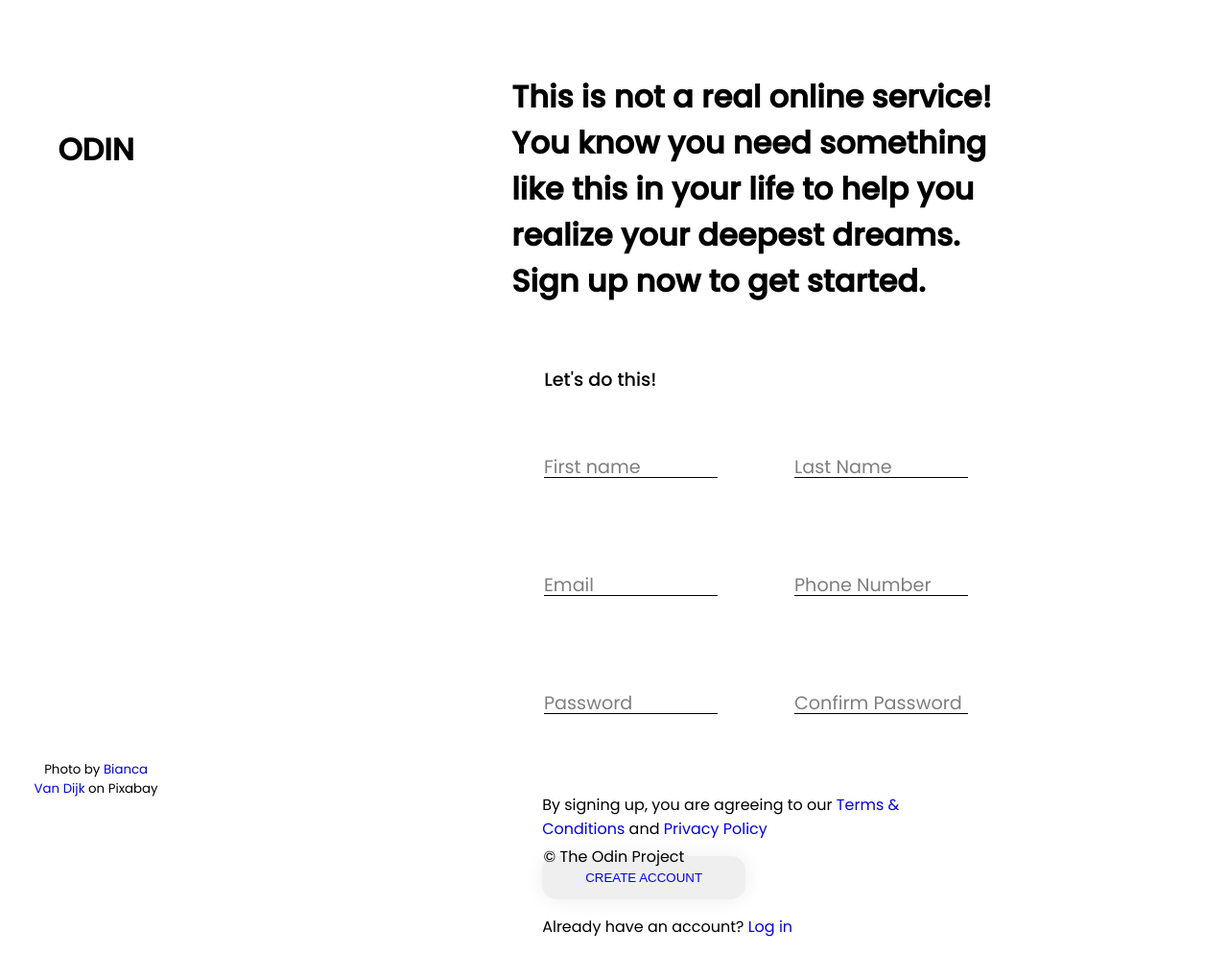
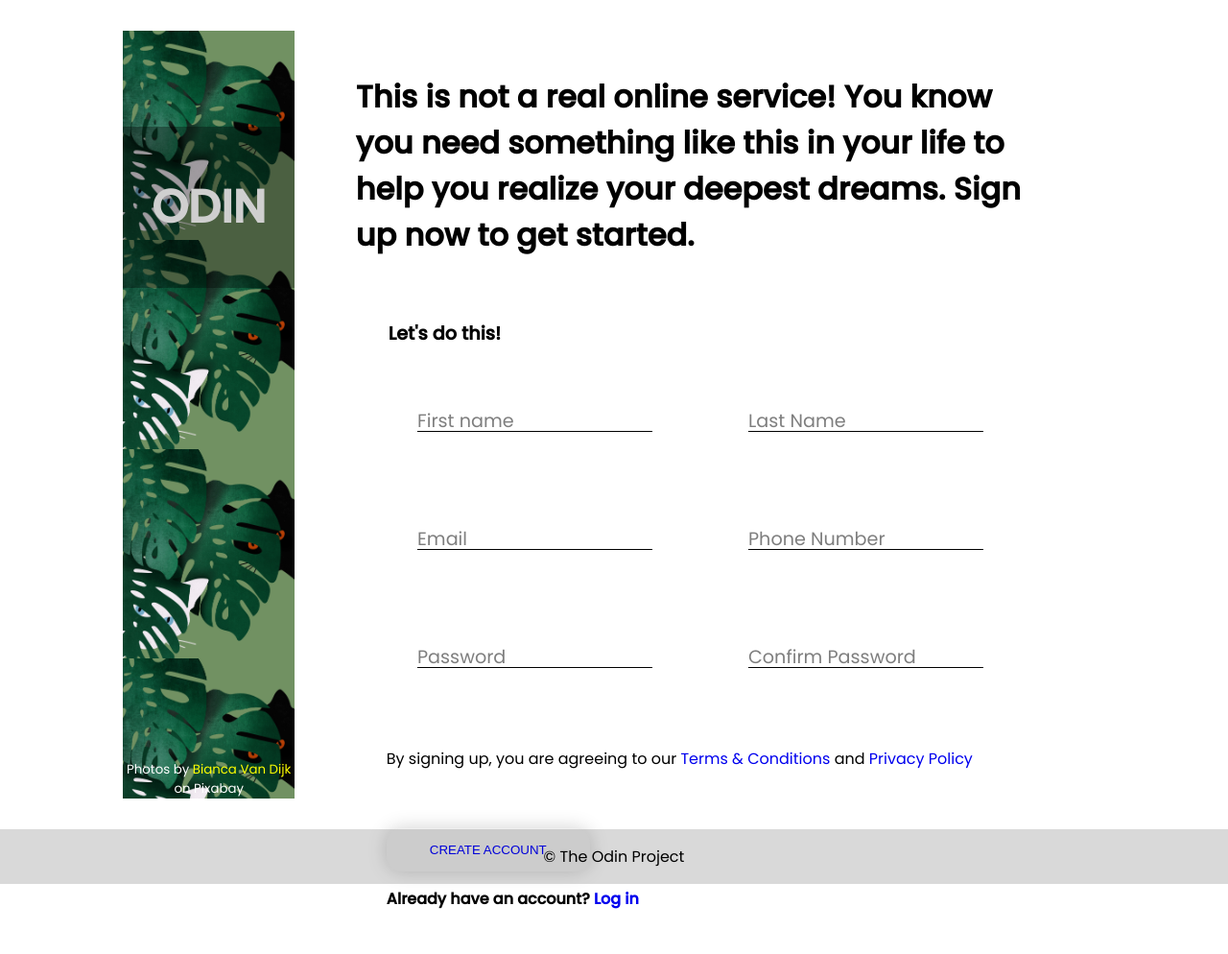
Before and after one commit to Manjil-Thapa/top-signup-page, a plain HTML site: page index.html in a window 1280 px wide. Shown: the whole page at 96% size. After the commit the page ends 965 px from the top, so only its background shows below. Drawn offline with Linux system fonts and the light colour scheme.

Commit message:
finished desk size styling

```diff
--- a/index.html
+++ b/index.html
@@ -18,7 +18,7 @@
       <div class="left">
         <h1>ODIN</h1>
         <small
-          >Photo by
+          >Photos by
           <a
             href="https://pixabay.com/users/biancavandijk-9606149/"
             target="_blank"
--- a/styles.css
+++ b/styles.css
@@ -18,26 +18,48 @@ body {
 main {
   display: flex;
   height: 100%;
-  padding: 2rem;
-  gap: 10rem;
+  padding: 2rem 8rem;
+  /* gap: 10rem; */
 }
 .left {
   display: flex;
   flex-direction: column;
   justify-content: space-between;
   text-align: center;
-  width: 45%;
+  width: 50%;
+  background-image: url(/media/cat.jpg);
+  background-size: contain;
+}
+/* h1::before {
+  content: " ";
+  background-image: url(/media/odin-logo.png);
+} */
+.hero {
+  display: flex;
+}
+.hero img {
+  height: 50px;
+  width: 50px;
 }
 h1 {
   margin-top: 100px;
+  background-color: rgba(0, 0, 0, 0.34);
+  padding: 3rem 0;
+  font-size: 3rem;
+  color: #cfcfcf;
 }
-
+h1 ~ small {
+  color: white;
+}
+a[target="_blank"] {
+  color: yellow;
+}
 .right {
   display: flex;
   flex-direction: column;
   /* justify-content: space-around; */
   align-items: center;
-  padding: 0 10rem;
+  /* padding: 0 8rem; */
 }
 h2 {
   margin: 2.8rem 0 4rem 0;
@@ -72,6 +94,7 @@ input {
 input:focus {
   outline: none;
 }
+
 form ~ p {
   text-align: center;
   margin: 20px 0;
@@ -82,7 +105,8 @@ form ~ p {
 label {
   display: flex;
   flex-direction: column-reverse;
-  padding: 40px 20px;
+  flex-grow: 1;
+  padding: 40px 50px;
 }
 label > span {
   transition: all 0.2s;
@@ -116,7 +140,7 @@ a:hover {
   text-transform: uppercase;
   transition: 0.2s;
   color: #0000ff;
-  box-shadow: 0 0 20px #eee;
+  box-shadow: 0 0 20px #d1d1d1;
   border-radius: 15px;
   border: none;
 }
@@ -125,14 +149,22 @@ a:hover {
   color: #eee;
   background-color: #0000ffa4;
 }
+.toc p:first-of-type {
+  margin-bottom: 3.75rem;
+}
+.toc p:last-of-type,
+legend {
+  font-size: 1.4;
+  font-weight: bold;
+}
 footer {
   margin-top: auto;
   text-align: center;
+  background-color: rgba(0, 0, 0, 0.15);
 }
 
 /* Remove input type number arrows */
 input::-webkit-outer-spin-button,
 input::-webkit-inner-spin-button {
   -webkit-appearance: none;
-  margin: 0;
 }
```
Also changed, not shown: media/cat.jpg (added), media/odin-logo.png (added).
